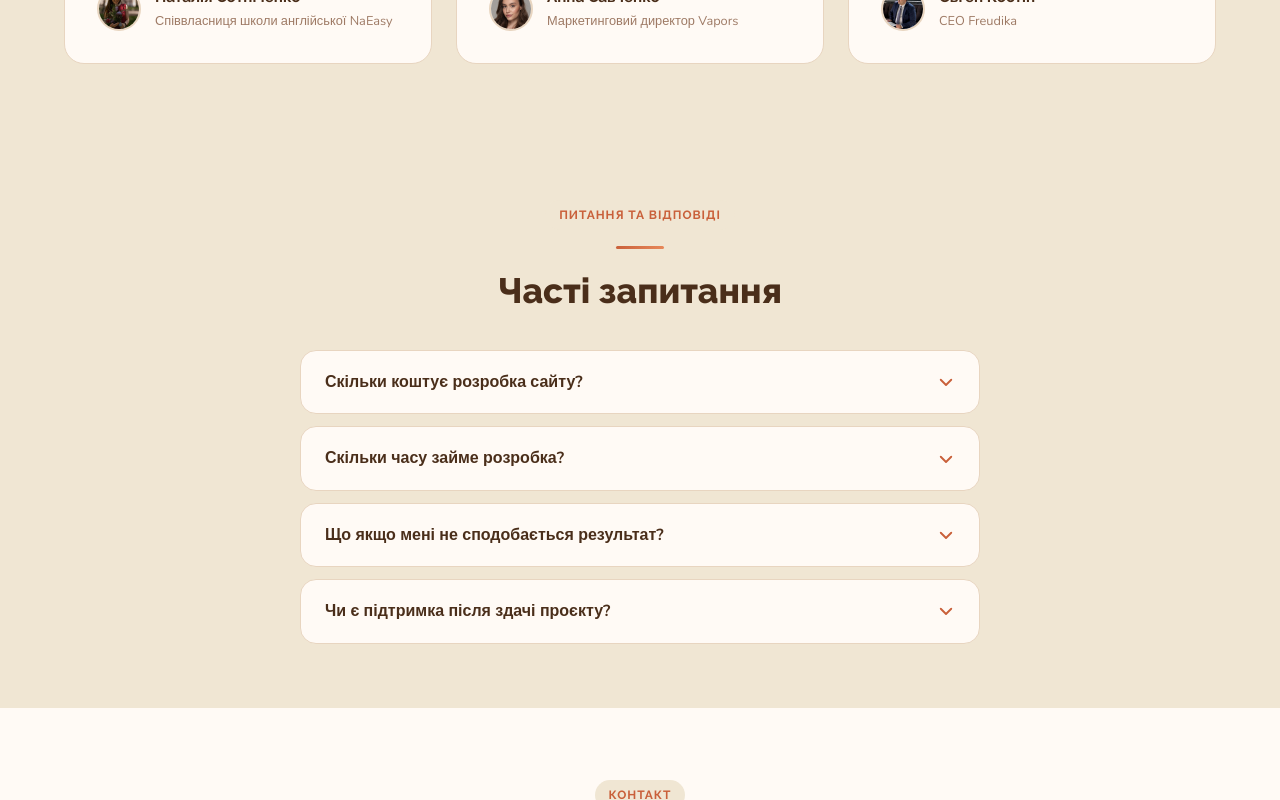
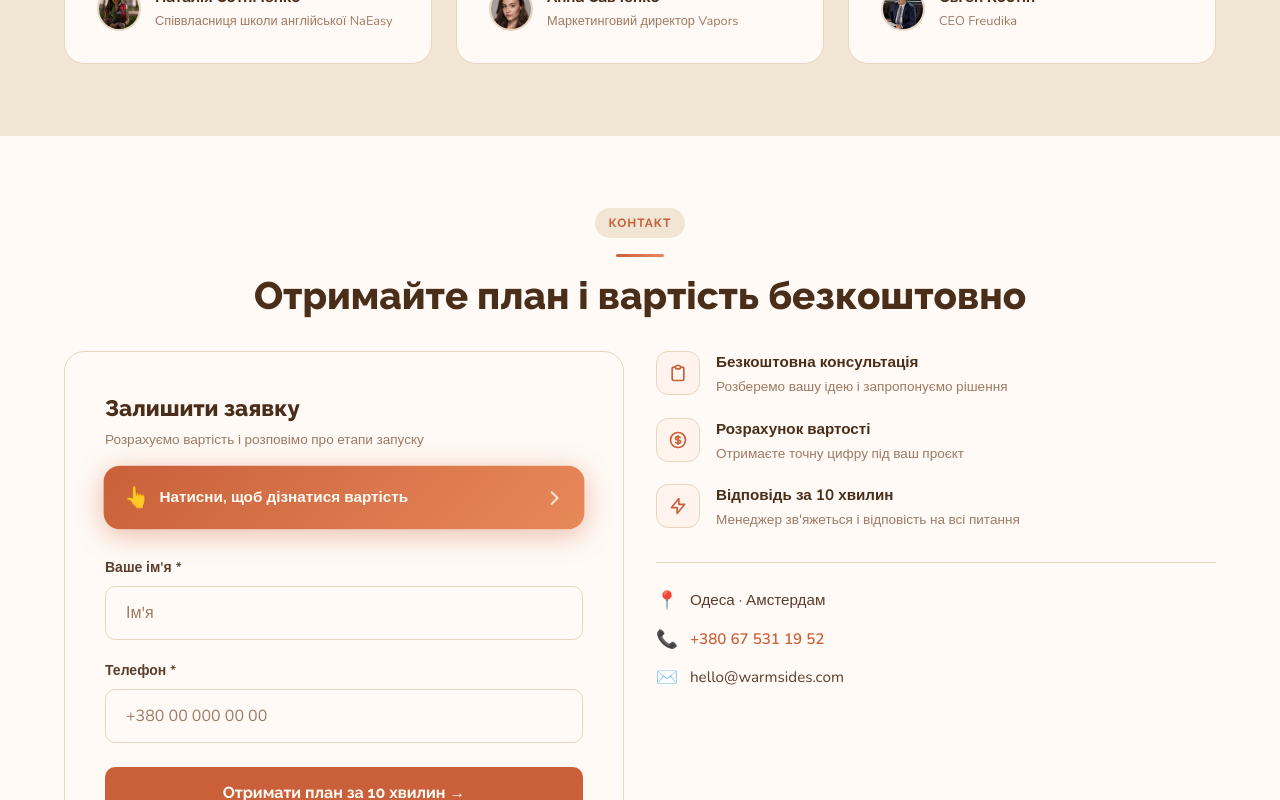
Before and after one commit to nicksolntsev2808/wamsides_landing, a React (Vite) app: page / in a window 1280 px wide. Shown: the part 3180-3980 px from the top of the page. Built offline with nearby package versions, Linux system fonts and the light colour scheme.

Commit message:
Add files via upload

```diff
--- a/src/web/pages/Home.tsx
+++ b/src/web/pages/Home.tsx
@@ -1264,7 +1264,6 @@ export default function Home() {
       <Results />
       <Portfolio />
       <Reviews />
-      <FAQ />
       <Contact />
       <Footer />
       <StickyButton />
```
